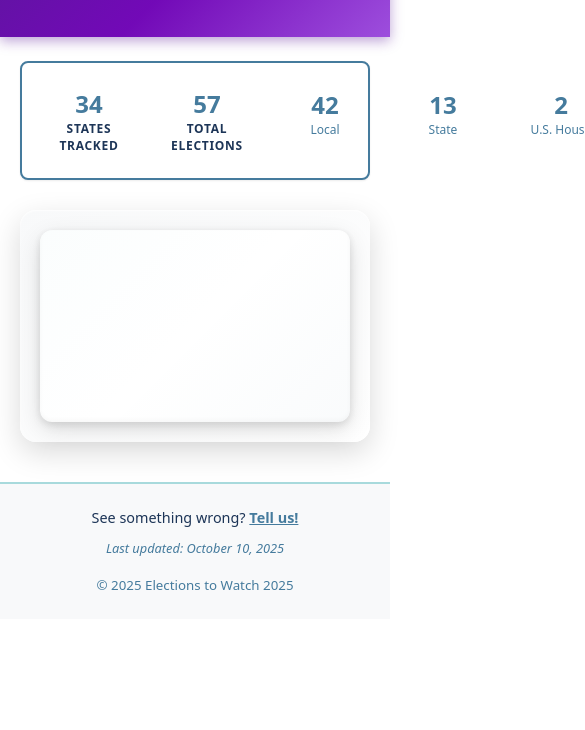
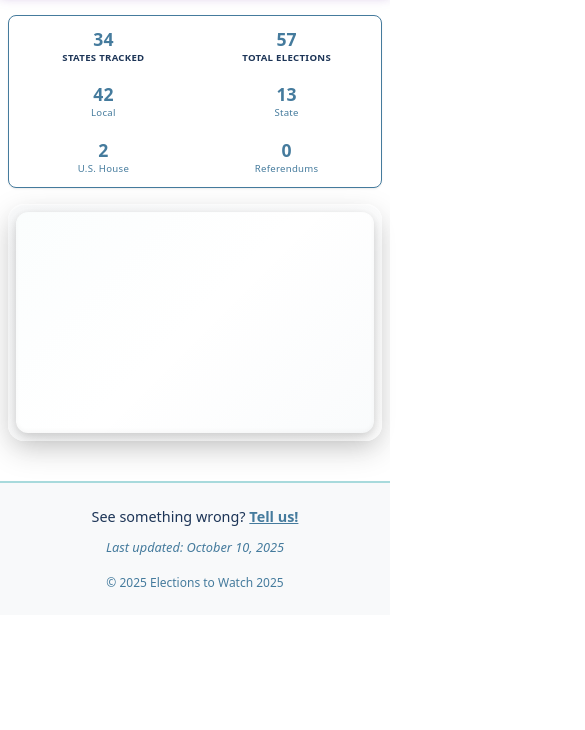
Before and after one commit to irenez03/elections-to-watch, a plain HTML site: page docs/index.html in a window 390 px wide. Shown: the part 114-844 px from the top of the page, 585 px wide, since content can reach past the window. Drawn offline with nearby package versions, Linux system fonts and the light colour scheme.

Commit message:
Add comprehensive mobile responsive design - fix summary cards overflow on mobile devices
- Reduced summary card minimum width from 110px to 80px for better mobile fit
- Added progressive breakpoints: tablet (48rem), mobile (40rem), small mobile (30rem)
- Implemented 2-column grid layout for summary stats on mobile devices
- Reduced padding, font sizes, and spacing for better mobile UX
- Fixed overflow issues with overflow: hidden on summary cards
- Scaled typography appropriately for different screen sizes
- Added cache-busting to CSS (v=2)

```diff
--- a/docs/style.css
+++ b/docs/style.css
@@ -193,21 +193,22 @@
     .summary-card {
       display: grid;
       gap: .5rem;
-      grid-template-columns: repeat(6, minmax(6.875rem, 1fr)); /* 110px */
+      grid-template-columns: repeat(6, minmax(5rem, 1fr)); /* Reduced from 110px to 80px for better mobile fit */
       border: 2px solid var(--cerulean);
       background: var(--surface);
       padding: .75rem;
       border-radius: var(--radius-md);
       box-shadow: var(--shadow-1);
+      overflow: hidden; /* Prevent overflow on mobile */
     }
 
     /* Fallback for browsers without container query support */
     @supports not (container-type: inline-size) {
       @media (max-width: 50rem) {
-        .summary-card { grid-template-columns: repeat(3, minmax(7.5rem, 1fr)); }
+        .summary-card { grid-template-columns: repeat(3, 1fr); }
       }
-      @media (max-width: 30rem) {
-        .summary-card { grid-template-columns: repeat(2, minmax(8.5rem, 1fr)); }
+      @media (max-width: 40rem) {
+        .summary-card { grid-template-columns: repeat(2, 1fr); }
       }
     }
 
@@ -217,10 +218,10 @@
         container-type: inline-size;
       }
       @container (max-width: 50rem) {
-        .summary-card { grid-template-columns: repeat(3, minmax(7.5rem, 1fr)); }
+        .summary-card { grid-template-columns: repeat(3, 1fr); }
       }
-      @container (max-width: 30rem) {
-        .summary-card { grid-template-columns: repeat(2, minmax(8.5rem, 1fr)); }
+      @container (max-width: 40rem) {
+        .summary-card { grid-template-columns: repeat(2, 1fr); }
       }
     }
 
@@ -685,10 +686,102 @@
   /* ========================================
      RESPONSIVE (VIEWPORT)
      ======================================== */
+
+  /* Tablet and below */
   @media (max-width: 48rem) {
     header h1 { font-size: clamp(1.8rem, 4vw, 2.25rem); }
     header > p { font-size: var(--fs-sm); }
     .footer-content { flex-direction: column; text-align: center; }
     .map-container { padding: 1.25rem; }
     #map { padding: .9375rem; }
+
+    /* Better summary card spacing on tablet */
+    .summary-card {
+      padding: 0.5rem;
+      gap: 0.4rem;
     }
+  }
+
+  /* Mobile - Small screens */
+  @media (max-width: 40rem) {
+    main {
+      padding-inline: 0.75rem;
+    }
+
+    header {
+      padding: 1.5rem 0.75rem;
+    }
+
+    .summary-card {
+      grid-template-columns: repeat(2, 1fr) !important;
+      padding: 0.4rem;
+      gap: 0.35rem;
+    }
+
+    .summary-item {
+      padding: 0.5rem 0.25rem;
+      min-width: 0; /* Allow items to shrink */
+    }
+
+    .summary-number {
+      font-size: 1.25rem;
+    }
+
+    .summary-label,
+    .summary-sub {
+      font-size: 0.65rem;
+    }
+
+    .map-container {
+      padding: 0.75rem;
+      margin-block: 1rem;
+    }
+  }
+
+  /* Mobile - Very small screens */
+  @media (max-width: 30rem) {
+    body {
+      font-size: 0.9rem;
+    }
+
+    main {
+      padding-inline: 0.5rem;
+    }
+
+    header {
+      padding: 1.25rem 0.5rem;
+    }
+
+    header h1 {
+      font-size: clamp(1.5rem, 5vw, 2rem);
+    }
+
+    .summary-card {
+      grid-template-columns: repeat(2, 1fr) !important;
+      padding: 0.3rem;
+      gap: 0.25rem;
+      border-width: 1px;
+    }
+
+    .summary-item {
+      padding: 0.4rem 0.2rem;
+    }
+
+    .summary-number {
+      font-size: 1.1rem;
+    }
+
+    .summary-label,
+    .summary-sub {
+      font-size: 0.6rem;
+      letter-spacing: 0.03em;
+    }
+
+    .map-container {
+      padding: 0.5rem;
+    }
+
+    #map {
+      padding: 0.5rem;
+    }
+  }
```
Also changed, not shown: docs/index.html (+1 -1 lines). Lines whose indentation alone changed are shown as unchanged.
